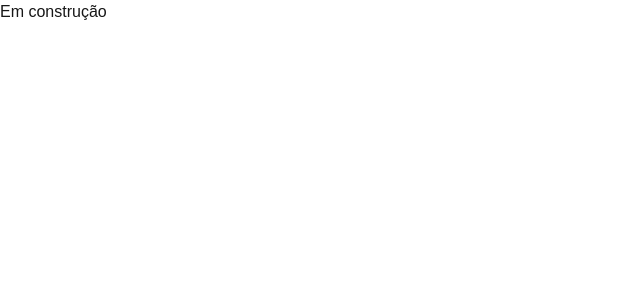
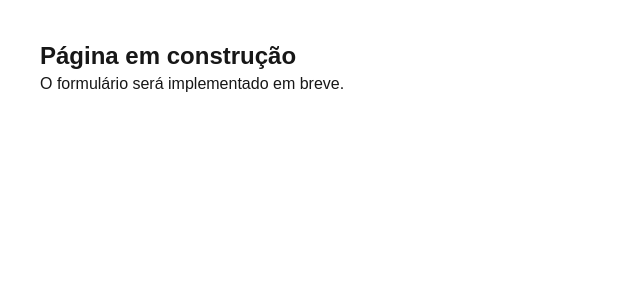
Before and after one commit to gabrielfcastro/TP2-Projeto-Final-2025.2, a Next.js app in the folder frontend/: page /produtos/novo in a window 1280 px wide. Shown: the top 300 px of the page, without its empty margins (0-640 px from the left). Built offline with nearby package versions, Linux system fonts and the light colour scheme.

Commit message:
test: cria teste para cadastro de produto (fase Red)

```diff
--- a/frontend/app/produtos/novo/page.tsx
+++ b/frontend/app/produtos/novo/page.tsx
@@ -1,3 +1,8 @@
 export default function NovoProdutoPage() {
-  return <h1>Em construção</h1>;
+  return (
+    <div className="p-10">
+      <h1 className="text-2xl font-bold">Página em construção</h1>
+      <p>O formulário será implementado em breve.</p>
+    </div>
+  );
 }
```
